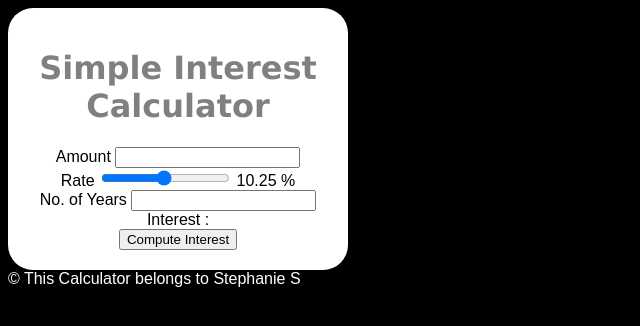
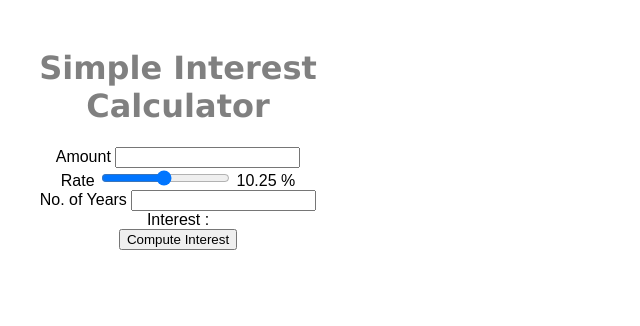
Before and after one commit to scmsal/calculator, a plain HTML site: page index.html in a window 1280 px wide. Shown: the whole page, without its empty margins (0-640 px from the left). Drawn offline with Linux system fonts and the light colour scheme.

Commit message:
Update style.css

```diff
--- a/style.css
+++ b/style.css
@@ -1,5 +1,5 @@
 body {
-    background-color:black;
+    background-color:light grey;
     font-family: Arial;
     color: white;
 }
```
